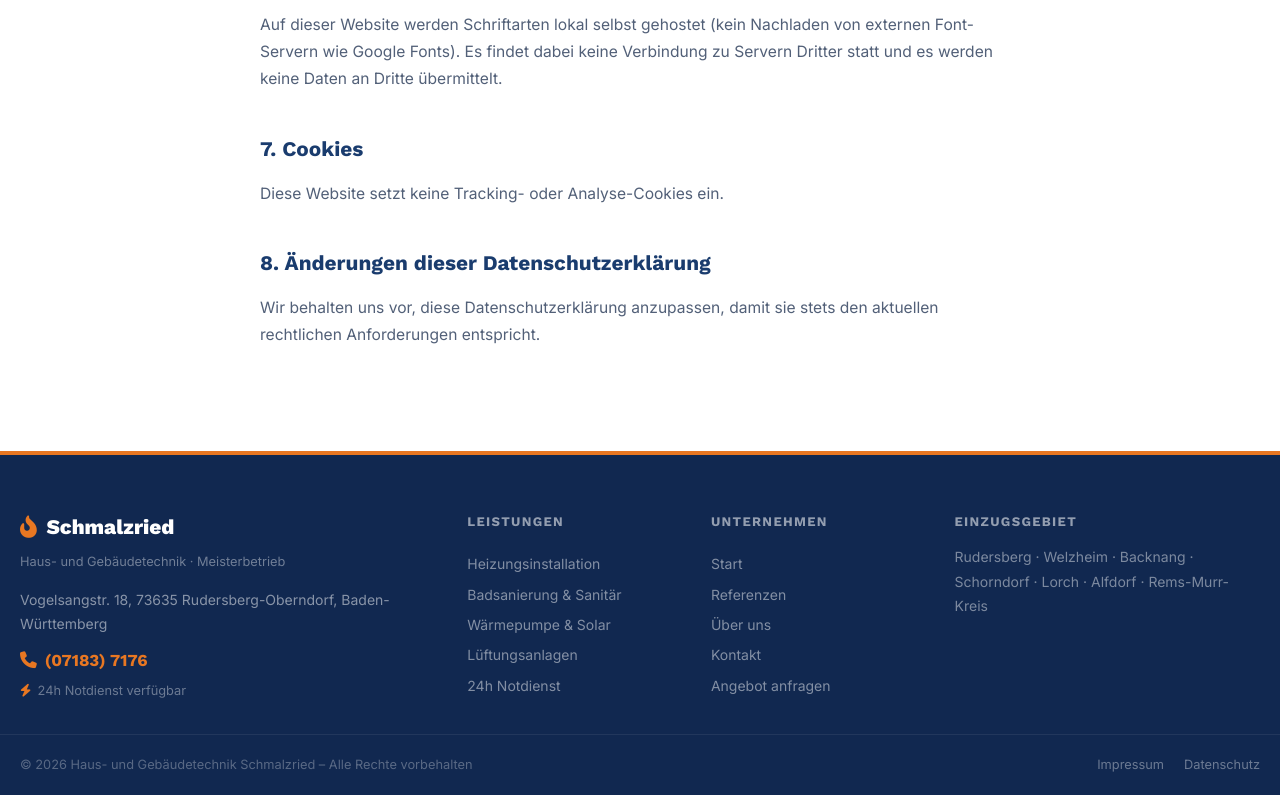
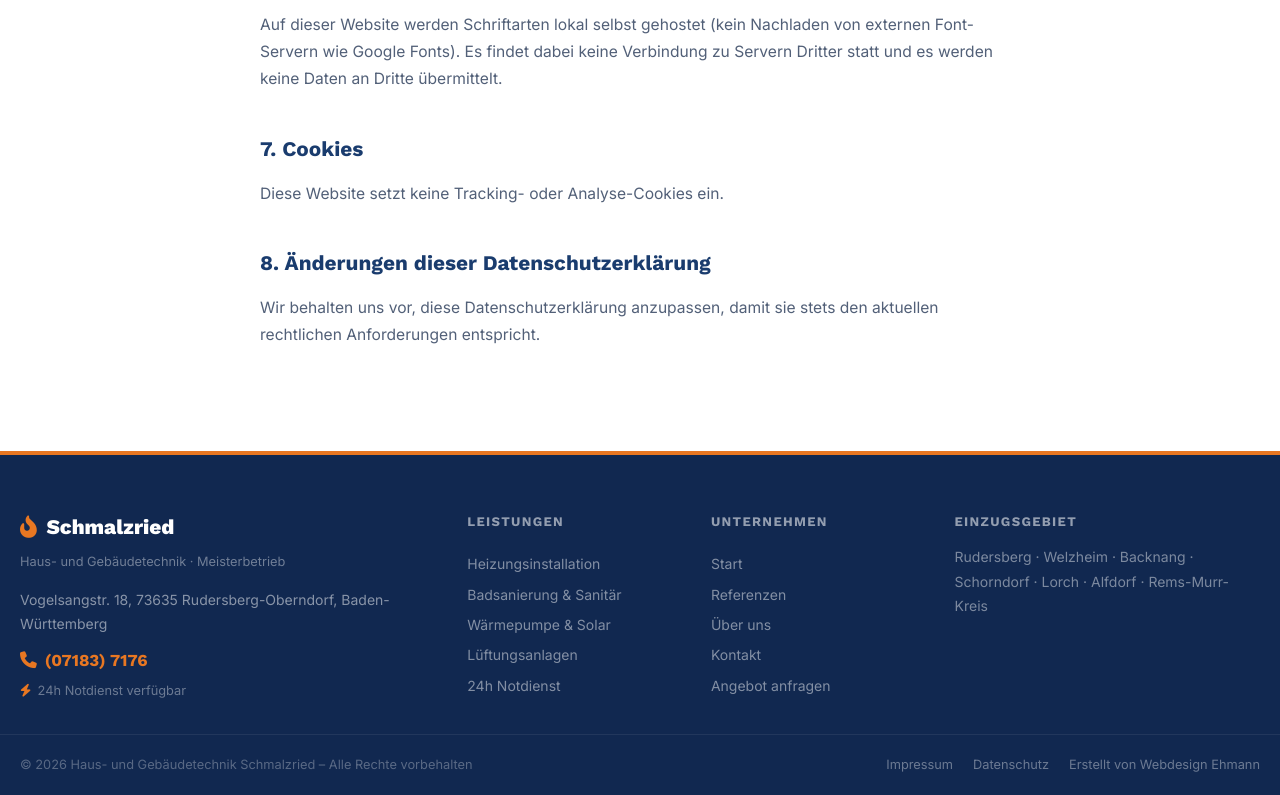
Before and after one commit to Hannes0777/schmalzried-heizung, a plain HTML site: page datenschutz.html in a window 1280 px wide. Shown: the part 1520-2315 px from the top of the page. Drawn offline with Linux system fonts and the light colour scheme.

Commit message:
Add footer credit link to Webdesign Ehmann
Co-Authored-By: Claude Sonnet 5 <noreply@anthropic.com>

```diff
--- a/datenschutz.html
+++ b/datenschutz.html
@@ -217,6 +217,7 @@
         <div class="footer__legal-links">
           <a href="impressum.html">Impressum</a>
           <a href="datenschutz.html">Datenschutz</a>
+          <a href="https://www.webdesign-ehmann.de" target="_blank" rel="noopener">Erstellt von Webdesign Ehmann</a>
         </div>
       </div>
     </div>
```
Also changed, not shown: impressum.html (+1 -0 lines), index.html (+1 -0 lines).
